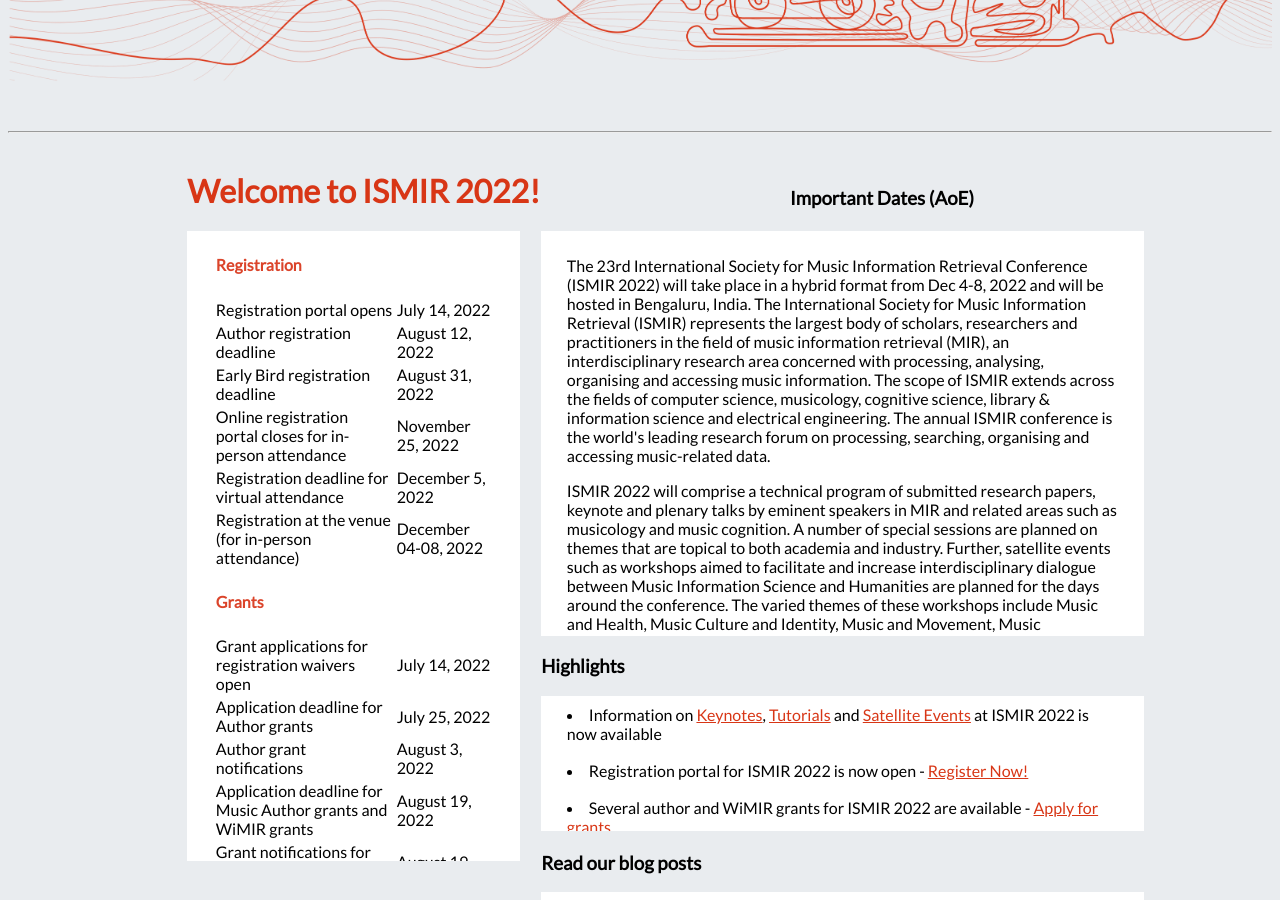
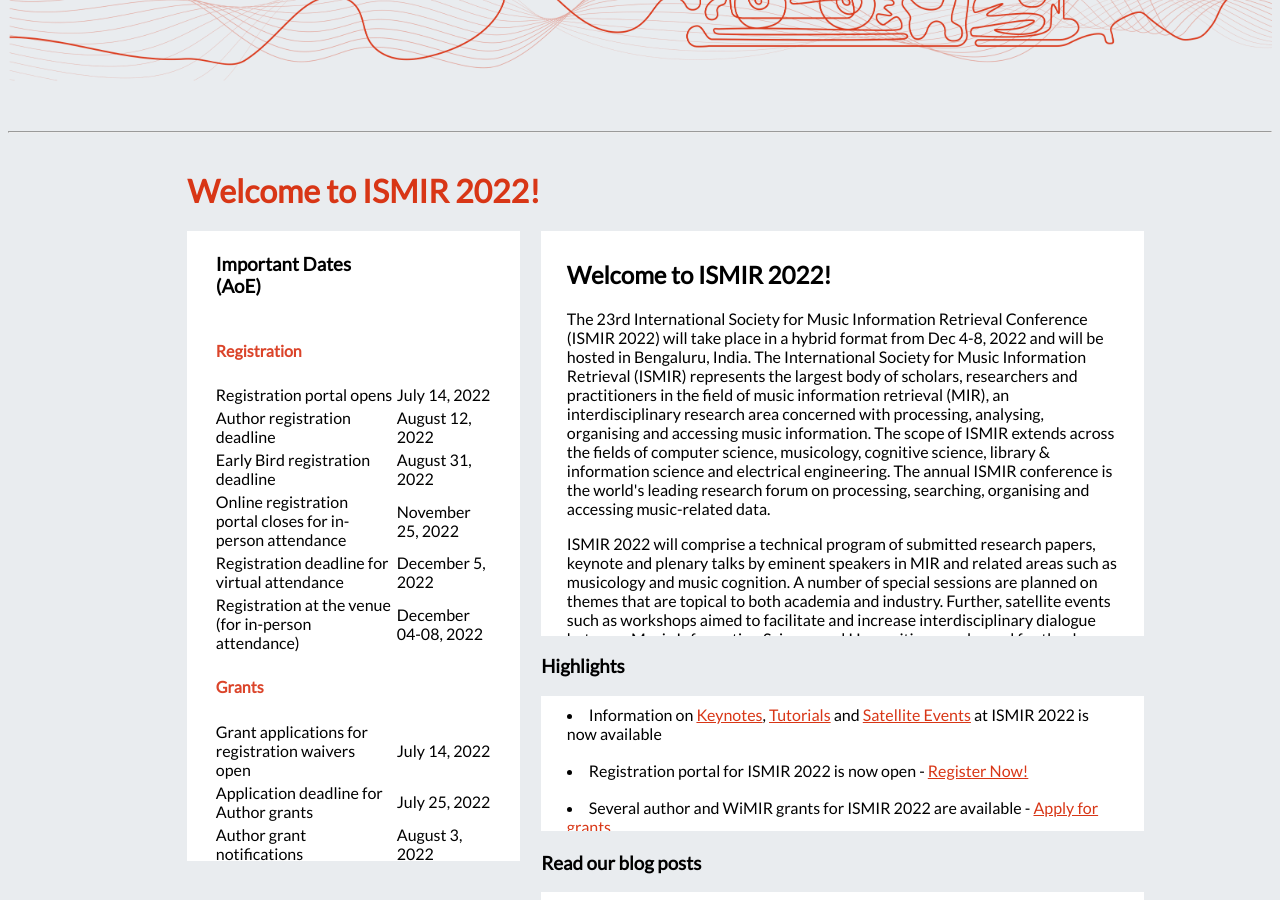
Before and after one commit to ismir2022/ismir2022.github.io, a Jekyll site: the page built from index_staging.md, in a window 1280 px wide and 900 px high, scrolled down 406 px. Built offline with Jekyll 4.4.1, drawn with Linux system fonts in a browser that asks for light colours; nearby versions of some CDN libraries; comment, search, counter and statistics services are not loaded.

Commit message:
Update index_staging.md

```diff
--- a/index_staging.md
+++ b/index_staging.md
@@ -5,6 +5,7 @@
 
 <h1 style="float:left; width:63%;"> Welcome to ISMIR 2022! </h1>
 <div style="background-color: rgb(255, 255, 255); height:45vh;float:right; width:63%; padding-left: 2vw; padding-right: 2vw; padding-top: 1vh; padding-bottom: 1vh; display:block; overflow-y:auto; overflow-x:hidden; ">
+<h2> Welcome to ISMIR 2022! </h2>
 <p>The 23rd International Society for Music Information Retrieval Conference (ISMIR 2022) will take place in a hybrid format from Dec 4-8, 2022 and will be hosted in Bengaluru, India. The International Society for Music Information Retrieval (ISMIR) represents the largest body of scholars, researchers and practitioners in the field of music information retrieval (MIR), an interdisciplinary research area concerned with processing, analysing, organising and accessing music information. The scope of ISMIR extends across the fields of computer science, musicology, cognitive science, library & information science and electrical engineering. The annual ISMIR conference is the world's leading research forum on processing, searching, organising and accessing music-related data.
 </p>
 <p>
@@ -49,8 +50,8 @@
     <br>
 </div>
 
-### Important Dates (AoE)
 <table style="width:26vw; height:70vh; display: block; overflow-y:auto; overflow-x:hidden; background-color:rgb(255, 255, 255); padding-left: 2vw; padding-right: 2vw; padding-bottom: 1vh;">
+	<tr> <td> <h3> Important Dates (AoE) </h3> </td> </tr>
         <tr>
             <td><h4><span style="color:#DB442A">Registration</span></h4></td>
             <td> </td>
```
